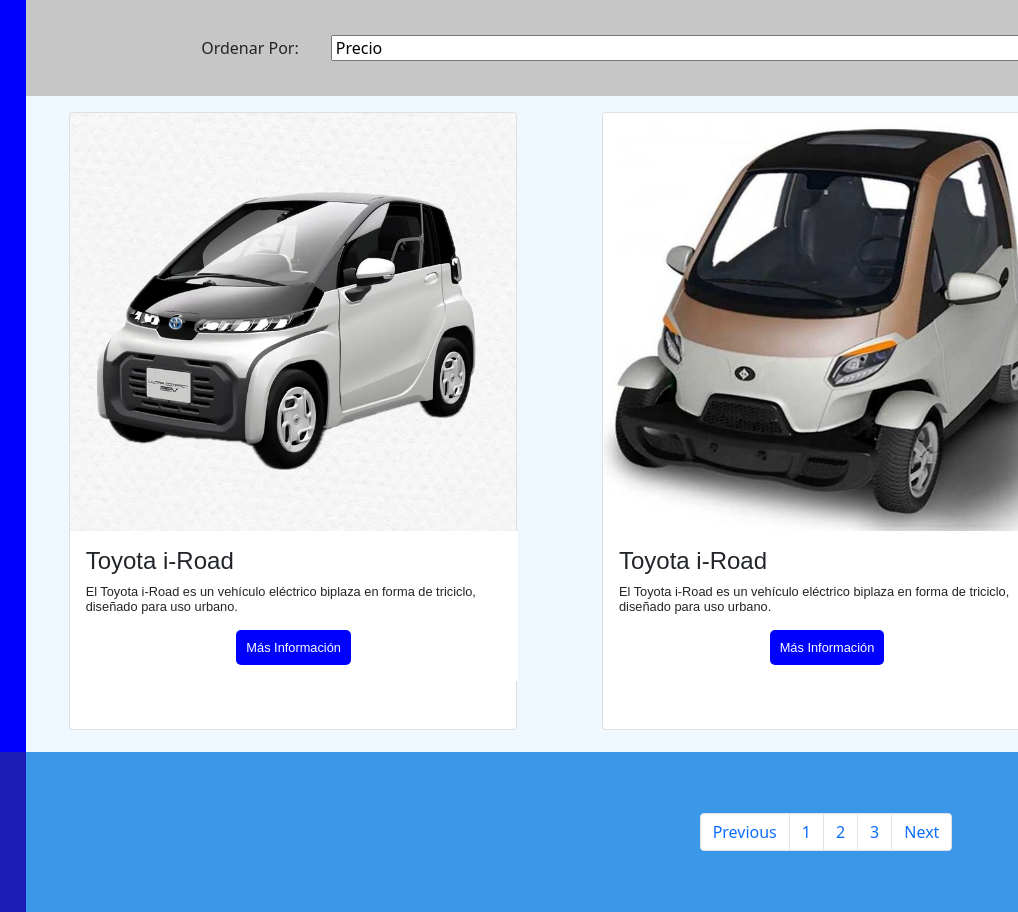
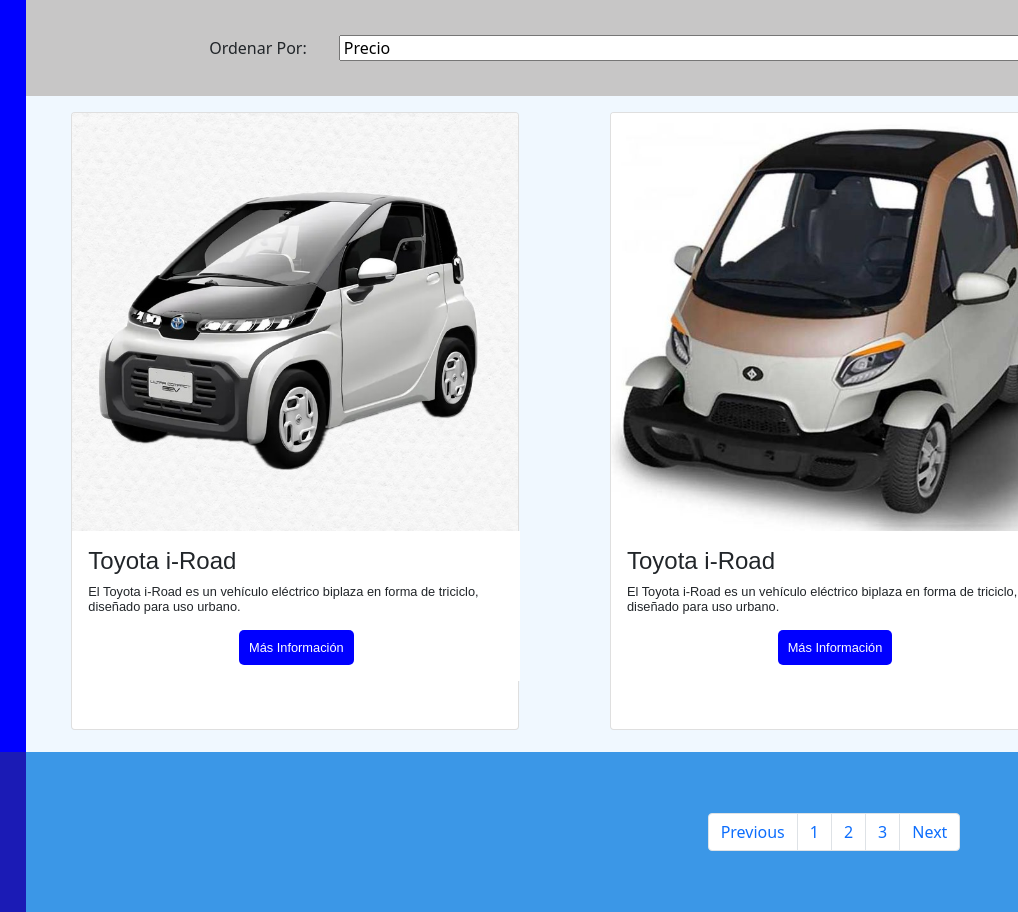
Before and after one commit to pzepeda90/mediaquery, a plain HTML site: page index.html in a window 1280 px wide. Shown: the top 912 px of the page, 262-1280 px from the left. Drawn offline with nearby package versions, Linux system fonts and the light colour scheme.

Commit message:
nuevo ancho

```diff
--- a/assets/css/style.css
+++ b/assets/css/style.css
@@ -235,7 +235,7 @@
         .filter {
             grid-area: filter;
             background-color: rgb(199, 198, 198);
-            width: 100rem;
+            width: 101rem;
             height: 6rem;
             display: flex;
             flex-direction: row;
@@ -256,7 +256,7 @@
         .main {
             grid-area: main;
             overflow: scroll;
-            width: 100rem;
+            width: 101rem;
             height: 41rem;
             justify-content: center;
             align-items: center;
```
